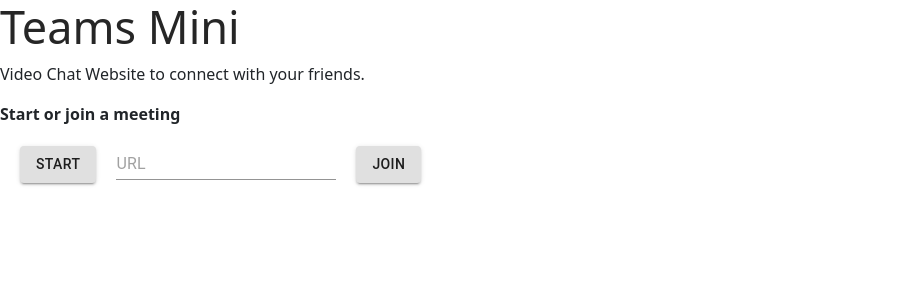
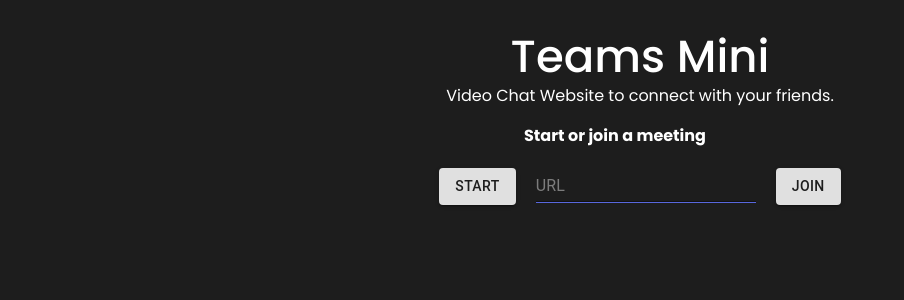
Before and after one commit to anushkasinghal11/Engage, a React (Create React App) app: page / in a window 1280 px wide. Shown: the top 300 px of the page, without its empty margins (0-904 px from the left). Built offline with nearby package versions, Linux system fonts and the light colour scheme.

Commit message:
home page css

```diff
--- a/app.js
+++ b/app.js
@@ -17,7 +17,7 @@ app.get("*", (req, res) => {
   res.sendFile(path.join(__dirname + "/build/index.html"))
 })
 
-app.set("port", process.env.PORT || 4001)
+app.set("port", process.env.PORT || 3000)
 
 sanitizeString = str => {
   return xss(str)
--- a/package.json
+++ b/package.json
@@ -20,6 +20,7 @@
     "react-bootstrap": "^1.6.1",
     "react-dom": "^17.0.2",
     "react-scripts": "4.0.3",
+    "react-select": "^4.3.1",
     "reactstrap": "^8.9.0",
     "socket.io": "^4.1.2",
     "socket.io-client": "^4.1.2",
--- a/src/Home/Home.css
+++ b/src/Home/Home.css
@@ -0,0 +1,199 @@
+/* html,
+body {
+  height: 100%;
+}
+body {
+  margin: 0;
+  text-align: center;
+  background-color: whitesmoke;
+}
+
+.container2 {
+  padding-top: 30px;
+  margin: auto;
+  align-items: center;
+  justify-content: center;
+  text-align: center;
+}
+
+.teams-wrapper {
+  align-items: center;
+  display: flex;
+  flex-direction: column;
+  justify-content: flex-start;
+}
+.teams-wrapper h3 {
+  color: #6264a7;
+}
+.teams-container {
+  margin-left: auto;
+  margin-right: auto;
+  margin-top: 10px;
+  width: 350px;
+  padding: 30px;
+  border-radius: 3px;
+  background: #fff;
+  box-shadow: 0 10px 10px 0 rgba(153, 153, 153, 0.19),
+    0 5px 10px 0 rgba(138, 138, 138, 0.24);
+}
+
+.signin-logo {
+  align-items: center;
+  display: flex;
+  justify-content: center;
+}
+
+.signin-title {
+  align-items: center;
+  display: flex;
+  justify-content: center;
+}
+.signin-title h2 {
+  padding: 0;
+  margin: 0;
+  display: block;
+}
+
+.signin-container {
+  padding-top: 20px;
+}
+
+.signin-input input {
+  width: 100%;
+  height: 50px;
+  outline: none;
+  border: none;
+  background: #edebe9;
+  position: relative;
+  box-sizing: border-box;
+  font-family: "Segoe UI", Tahoma, Geneva, Verdana, sans-serif;
+  font-size: 16px;
+  border-radius: px;
+}
+
+input[type="email"] {
+  padding-left: 10px;
+  flex: none;
+}
+
+.btn button {
+  margin-top: 13px;
+  width: 100%;
+  height: 50px;
+  border: none;
+  background: #edebe9;
+  outline: none;
+  font-family: "Segoe UI", Tahoma, Geneva, Verdana, sans-serif;
+  font-size: 16px;
+  font-weight: 500;
+  color: rgb(189, 189, 189);
+}
+
+.classed {
+  border-bottom: 2px solid #5255b0 !important;
+}
+
+.validate {
+  background: #5255b0 !important;
+  color: #fff !important;
+}
+
+#learnmore a {
+  text-decoration: none;
+  opacity: 0.5;
+  font-weight: 500;
+}
+
+.teams-details {
+  margin-top: 15px;
+  margin-bottom: 15px;
+}
+
+.btn-signup {
+  padding: 10px 20px;
+  outline: none;
+  border: none;
+  font-family: "Segoe UI", Tahoma, Geneva, Verdana, sans-serif;
+  font-size: 16px;
+  background: #fff;
+  color: #4d4d4d;
+  font-weight: 600;
+  box-shadow: 0 10px 10px 0 rgb(189, 189, 189, 0.19),
+    0 5px 10px 0 rgba(189, 189, 189, 0.24);
+  cursor: pointer;
+}
+
+@media (max-width: 375px) {
+  body {
+    width: auto;
+    padding: 10px 20px;
+  }
+
+  .teams-container {
+    width: 100%;
+    padding: 10px 15px;
+    margin: 0;
+  }
+} */
+@import url("https://fonts.googleapis.com/css2?family=Poppins:wght@400;500;600;700;800&display=swap");
+
+h1 {
+  margin: 0;
+  text-align: center;
+  color: #ffffff;
+}
+
+html,
+body {
+  height: 100%;
+}
+body {
+  margin: 0;
+  text-align: center;
+  background-color: #1d1d1d !important;
+  color: #ffffff;
+  font-family: "Poppins", sans-serif;
+}
+
+.container2 {
+  padding-top: 30px;
+  margin: auto;
+  align-items: center;
+  justify-content: center;
+  text-align: center;
+}
+.homecontainer {
+  padding-top: 50px;
+  margin: auto;
+  align-items: center;
+  justify-content: center;
+  text-align: center;
+  background-color: #1d1d1d !important;
+}
+
+a,
+area,
+button,
+inputComponent,
+[role="button"],
+input:not([type="range"]),
+label,
+select,
+summary,
+textarea {
+  -ms-touch-action: manipulation;
+  touch-action: manipulation;
+  color: #ffffff;
+  border: #ffffff !important;
+}
+
+.MuiInput-underline,
+.MuiInput-underline:focus,
+.MuiInput-underline:active,
+.MuiInput-underline:hover {
+  border-bottom: 1px solid #5867dd !important;
+}
+
+*:focus {
+  outline: none !important;
+}
--- a/src/Video/Video.js
+++ b/src/Video/Video.js
@@ -6,8 +6,9 @@ import { Input, Button } from "@material-ui/core"
 import { Row } from "reactstrap"
 import "bootstrap/dist/css/bootstrap.css"
 import "./Video.css"
+import Select from "react-select"
 
-const server_url = "http://localhost:4001"
+const server_url = "http://localhost:3000"
 
 var connections = {}
 const peerConnectionConfig = {
@@ -16,6 +17,16 @@ const peerConnectionConfig = {
 var socket = null
 var socketId = null
 var elms = 0
+
+const options = [
+  { value: "none", label: "Chocolate" },
+  { value: "grayscale(100%)", label: "Grayscale" },
+  { value: "sepia(100%)", label: "Sepia" },
+  { value: "invert(100%)", label: "Invert" },
+  { value: "hue-rotate(90deg)", label: "Hue-rotate" },
+  { value: "contrast(200%)", label: "Contrast" },
+  { value: "blur(10px)", label: "Blur" },
+]
 
 var theStream
 var theRecorder
@@ -437,9 +448,30 @@ class Video extends Component {
     })
   }
 
+  onSelectFilter = () => {
+    navigator.mediaDevices
+      .getUserMedia({ video: true, audio: true })
+      .then(this.applyFilter)
+      .catch(e => {
+        console.error("getUserMedia() failed: " + e)
+      })
+  }
+
+  applyFilter = stream => {
+    var video = document.querySelector("video")
+    video.srcObject = stream
+    video.style.filter = "grayscale(100%)"
+    let main = document.getElementById("main")
+
+    let videos = main.querySelectorAll("video")
+    for (let a = 0; a < videos.length; a++) {
+      videos[a].style.filter = "grayscale(100%)"
+    }
+  }
+
   startFunction = () => {
     navigator.mediaDevices
-      .getUserMedia({ video: true, audio: true })
+      .getUserMedia({ video: { mediaSource: "screen" }, audio: true })
       .then(this.gotMedia)
       .catch(e => {
         console.error("getUserMedia() failed: " + e)
@@ -541,6 +573,7 @@ class Video extends Component {
               </Row>
               <button onClick={this.startFunction}>Record</button>
               <button onClick={this.download}> Download!</button>
+              <button onClick={this.onSelectFilter}>Filter</button>
             </div>
           </div>
         )}
```
Also changed, not shown: 1 other file (tests, documents, lock files or other folders).
